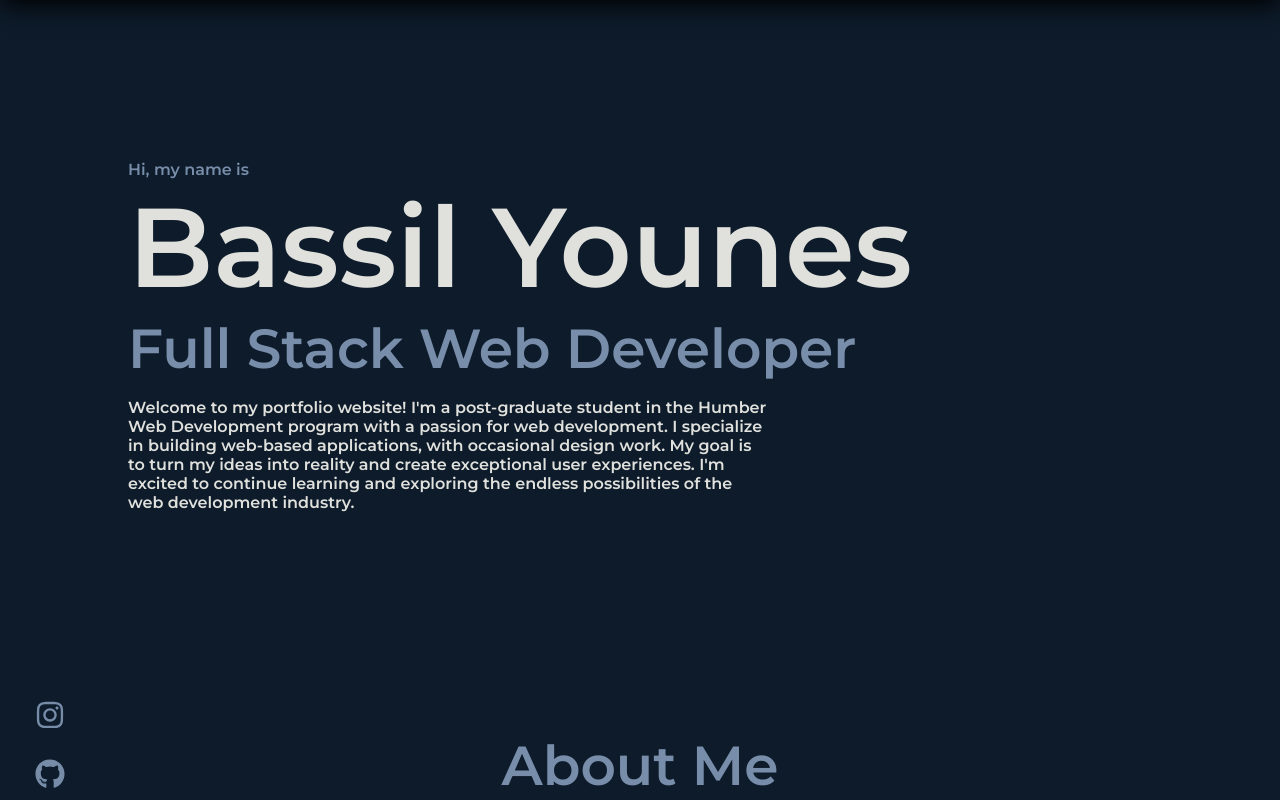
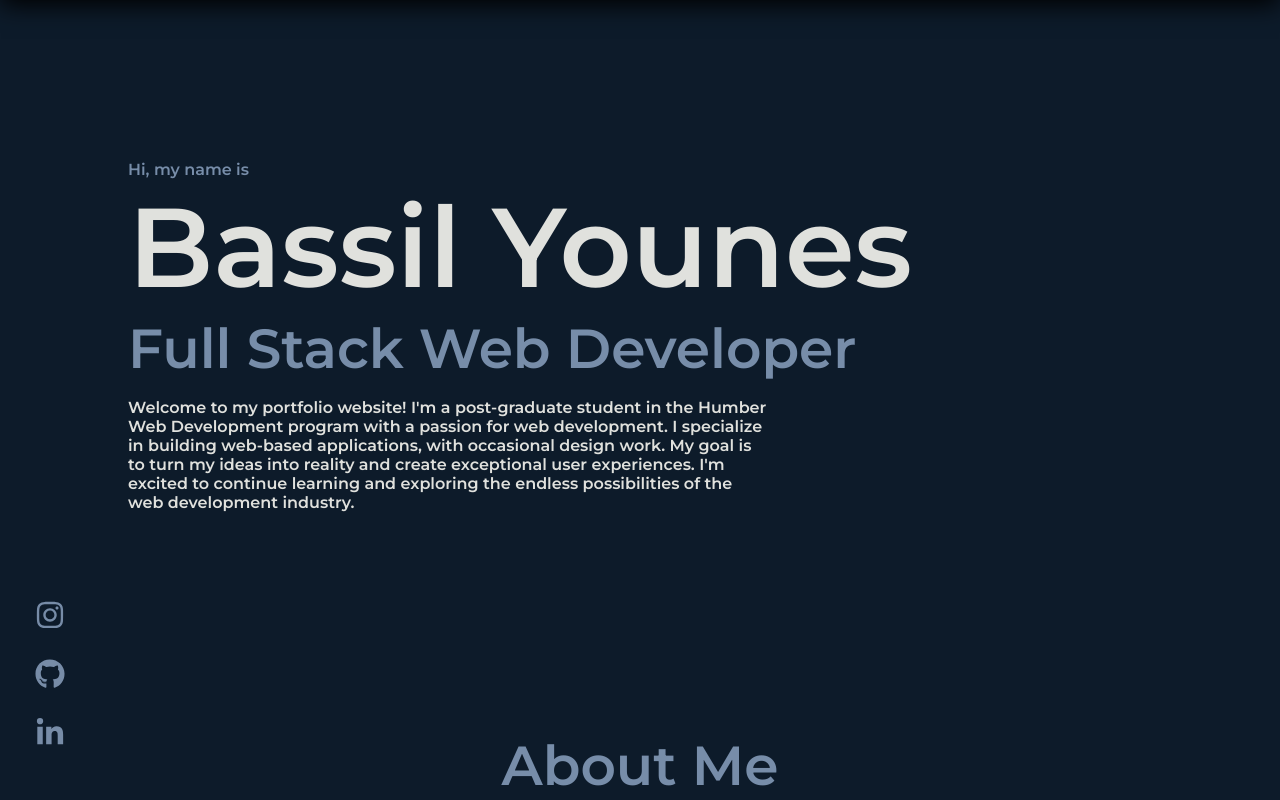
Before and after one commit to Byounes123321/React-Portfolio, a React (Create React App) app in the folder portfolio/: page / in a window 1280 px wide. Shown: the top 800 px of the page. Built offline with nearby package versions, Linux system fonts and the light colour scheme; no server answers.

Commit message:
Update style.css

```diff
--- a/portfolio/src/style.css
+++ b/portfolio/src/style.css
@@ -301,7 +301,7 @@ align-items: center;
   gap: 25px;
   position: fixed;
   left: 35px;
-  top: 700px;
+  top: 75%;
   }
   .socials a{
     width: fit-content;
```
